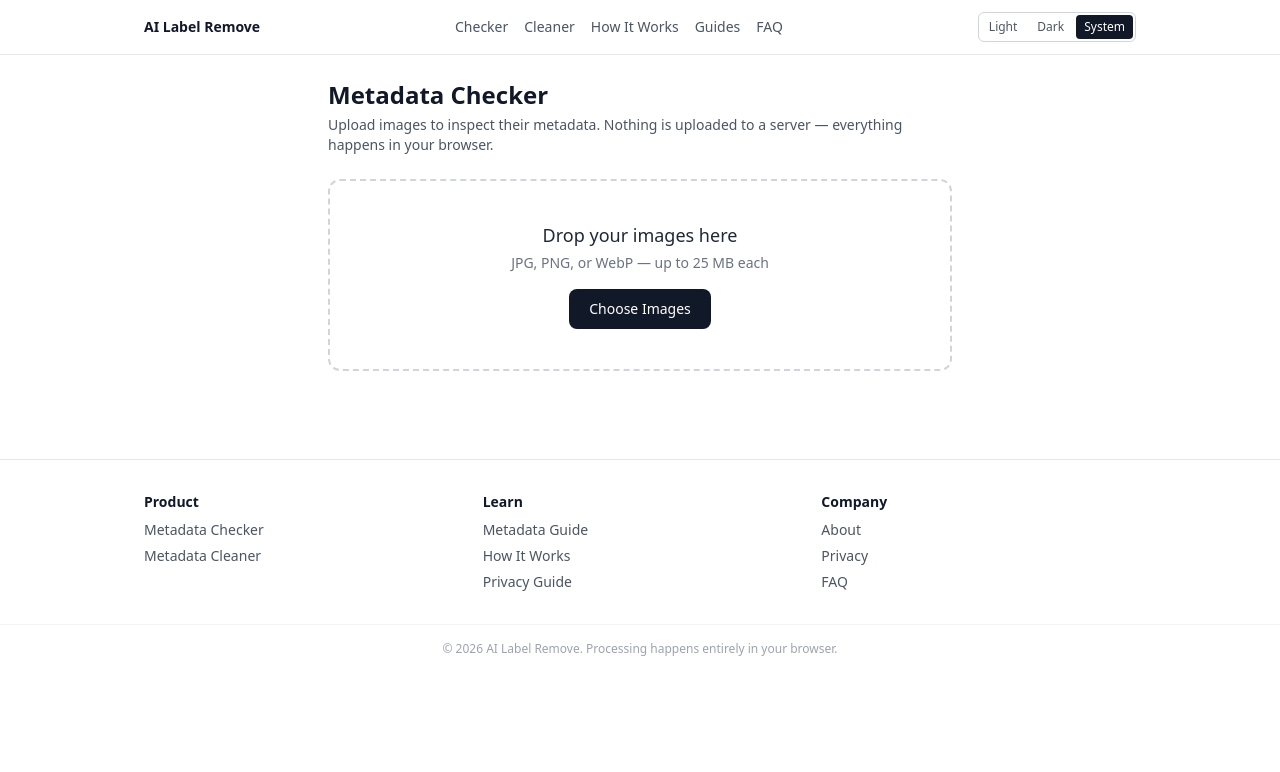
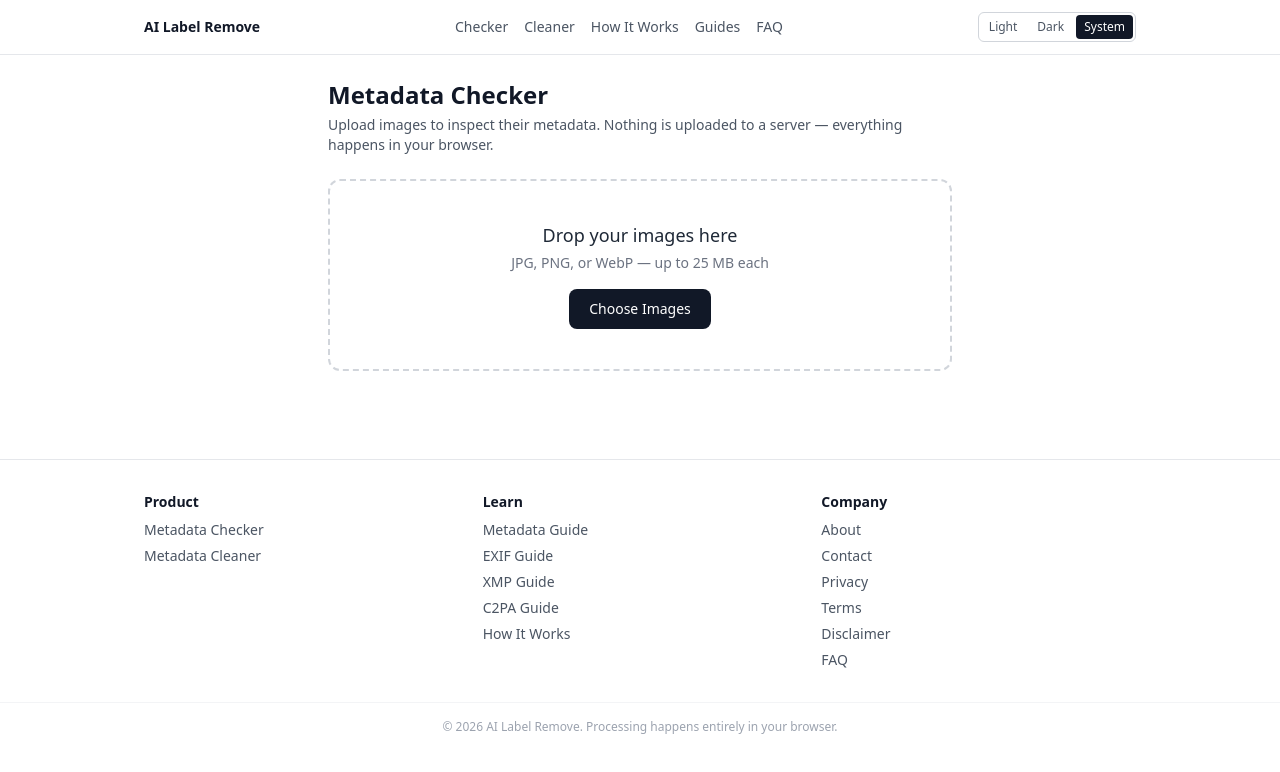
Before and after one commit to ailabelremove/ailabelremove, a Next.js app: page /checker in a window 1280 px wide. Shown: the top 772 px of the page. Built offline with nearby package versions, Linux system fonts and the light colour scheme.

Commit message:
Add new links to Footer component

```diff
--- a/components/layout/Footer.tsx
+++ b/components/layout/Footer.tsx
@@ -12,15 +12,20 @@
     title: "Learn",
     links: [
       { href: "/metadata-guide", label: "Metadata Guide" },
+      { href: "/exif-guide", label: "EXIF Guide" },
+      { href: "/xmp-guide", label: "XMP Guide" },
+      { href: "/c2pa-guide", label: "C2PA Guide" },
       { href: "/how-it-works", label: "How It Works" },
-      { href: "/privacy", label: "Privacy Guide" },
     ],
   },
   {
     title: "Company",
     links: [
       { href: "/about", label: "About" },
+      { href: "/contact", label: "Contact" },
       { href: "/privacy", label: "Privacy" },
+      { href: "/terms", label: "Terms" },
+      { href: "/disclaimer", label: "Disclaimer" },
       { href: "/faq", label: "FAQ" },
     ],
   },
```
